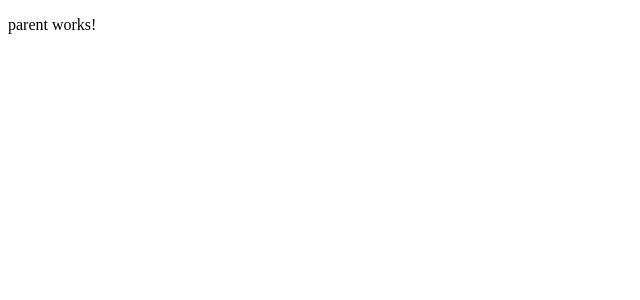
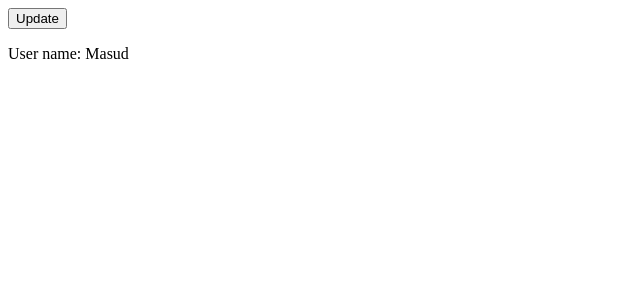
Before and after one commit to ramzan-ali-suzan/angular-life-cycle-hooks, an Angular app: page / in a window 1280 px wide. Shown: the top 300 px of the page, without its empty margins (0-640 px from the left). Built offline with nearby package versions, Linux system fonts and the light colour scheme.

Commit message:
Add data passing between parent and child component

```diff
--- a/src/app/components/child/child.component.html
+++ b/src/app/components/child/child.component.html
@@ -1 +1 @@
-<p>child works!</p>
+<p>User name: {{userName}}</p>
--- a/src/app/components/child/child.component.ts
+++ b/src/app/components/child/child.component.ts
@@ -1,4 +1,4 @@
-import { Component } from '@angular/core';
+import { Component, Input } from '@angular/core';
 
 @Component({
   selector: 'app-child',
@@ -6,5 +6,5 @@ import { Component } from '@angular/core';
   styleUrls: ['./child.component.css']
 })
 export class ChildComponent {
-
+  @Input() userName = '';
 }
--- a/src/app/components/parent/parent.component.html
+++ b/src/app/components/parent/parent.component.html
@@ -1 +1,2 @@
-<p>parent works!</p>
+<button (click)="update()">Update</button>
+<app-child [userName]="userName"></app-child>
--- a/src/app/components/parent/parent.component.ts
+++ b/src/app/components/parent/parent.component.ts
@@ -6,5 +6,9 @@ import { Component } from '@angular/core';
   styleUrls: ['./parent.component.css']
 })
 export class ParentComponent {
+  userName = 'Masud';
 
+  update() {
+    this.userName = 'Ramzan';
+  }
 }
```
